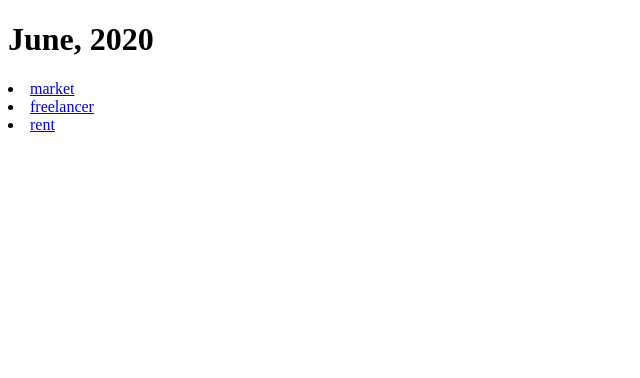
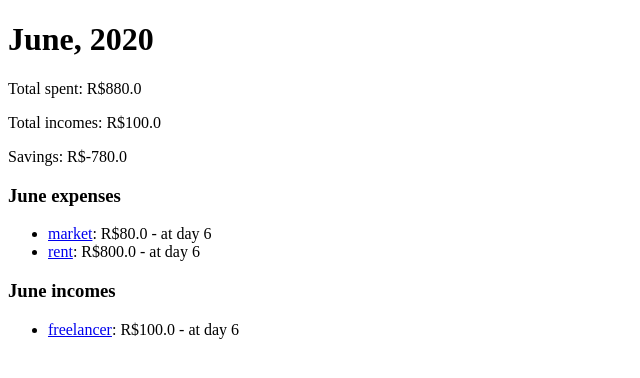
Before and after one commit to ferreira-mariana/finances, a Django app: page /finances/month/2020/06/ in a window 1280 px wide. Shown: the top 378 px of the page, without its empty margins (0-640 px from the left). Run offline with Django 3.2, Linux system fonts and the light colour scheme; data comes from the database, SQL or seed files in the repository.

Commit message:
total month spent, incomes, savings

```diff
--- a/finances/templates/finances/index.html
+++ b/finances/templates/finances/index.html
@@ -10,7 +10,7 @@
         <h2>Latest entries</h2>
         <ul>
             {% for entry in latest_entry_list %}
-                <li><a href="{% url 'finances:detail' entry.id %}">{{entry.name}}</a></li>
+                <li><a href="{% url 'finances:detail' entry.id %}">{{entry.name}}</a>: R${{entry.amount}}</li>
             {% endfor %}
         </ul>
     {% else %}
@@ -21,7 +21,7 @@
         <h2>Latest expenses</h2>
         <ul>
             {% for entry in latest_expense_list %}
-                <li><a href="{% url 'finances:detail' entry.id %}">{{entry.name}}</a></li>
+                <li><a href="{% url 'finances:detail' entry.id %}">{{entry.name}}</a>: R${{entry.amount}}</li>
             {% endfor %}
         </ul>
     {% else %}
@@ -32,7 +32,7 @@
         <h2>Latest incomes</h2>
         <ul>
             {% for entry in latest_income_list %}
-                <li><a href="{% url 'finances:detail' entry.id %}">{{entry.name}}</a></li>
+                <li><a href="{% url 'finances:detail' entry.id %}">{{entry.name}}</a>: R${{entry.amount}}</li>
             {% endfor %}
         </ul>
     {% else %}
--- a/finances/templates/finances/month.html
+++ b/finances/templates/finances/month.html
@@ -6,8 +6,22 @@
 </head>
 <body>
     <h1>{{month}}, {{year}} </h1>
-    {% for entry in month_entries %}
-        <li><a href="{% url 'finances:detail' entry.id %}">{{entry.name}}</a></li>
+    <p>Total spent: R${{ total_expense }}</p>
+    <p>Total incomes: R${{ total_income }}</p>
+    <p>Savings: R${{ savings }}</p>
+
+    <h3>{{month}} expenses</h3>
+    <ul>
+    {% for e in month_expenses %}
+        <li><a href="{% url 'finances:detail' e.id %}">{{e.name}}</a>: R${{e.amount}} - at day {{e.date.day}}</li>
     {% endfor %}
+    </ul>
+
+    <h3>{{month}} incomes</h3>
+    <ul>
+    {% for i in month_incomes %}
+        <li><a href="{% url 'finances:detail' i.id %}">{{i.name}}</a>: R${{i.amount}} - at day {{i.date.day}}</li>
+    {% endfor %}
+    </ul>
 </body>
 </html>
--- a/finances/views.py
+++ b/finances/views.py
@@ -7,8 +7,8 @@ import datetime
 
 def index(request):
     latest_entry_list = AccountEntry.objects.order_by('-date')[:5]
-    latest_expense_list = AccountEntry.objects.filter(entry_type='out')
-    latest_income_list = AccountEntry.objects.filter(entry_type='in')
+    latest_expense_list = AccountEntry.objects.filter(entry_type='out')[:5]
+    latest_income_list = AccountEntry.objects.filter(entry_type='in')[:5]
     context = {
         'latest_entry_list': latest_entry_list,
         'latest_expense_list': latest_expense_list,
@@ -21,10 +21,18 @@ def detail(request, entry_id):
     return render(request, 'finances/detail.html', {'entry': entry})
 
 def month(request, year, month):
-    entry_list = get_list_or_404(AccountEntry, date__year=year, date__month=month)
+    expense_list = get_list_or_404(AccountEntry, date__year=year, date__month=month, entry_type='out')
+    income_list = get_list_or_404(AccountEntry, date__year=year, date__month=month, entry_type='in')
+    total_expense = sum(e.amount for e in expense_list)
+    total_income = sum(i.amount for i in income_list)
+    savings = total_income - total_expense
     month_name = datetime.date(year, month, 1).strftime("%B")
     context = {
-        'month_entries': entry_list,
+        'month_expenses': expense_list,
+        'month_incomes': income_list,
+        'total_expense': total_expense,
+        'total_income': total_income,
+        'savings': savings,
         'year': year,
         'month': month_name,
     }
```
